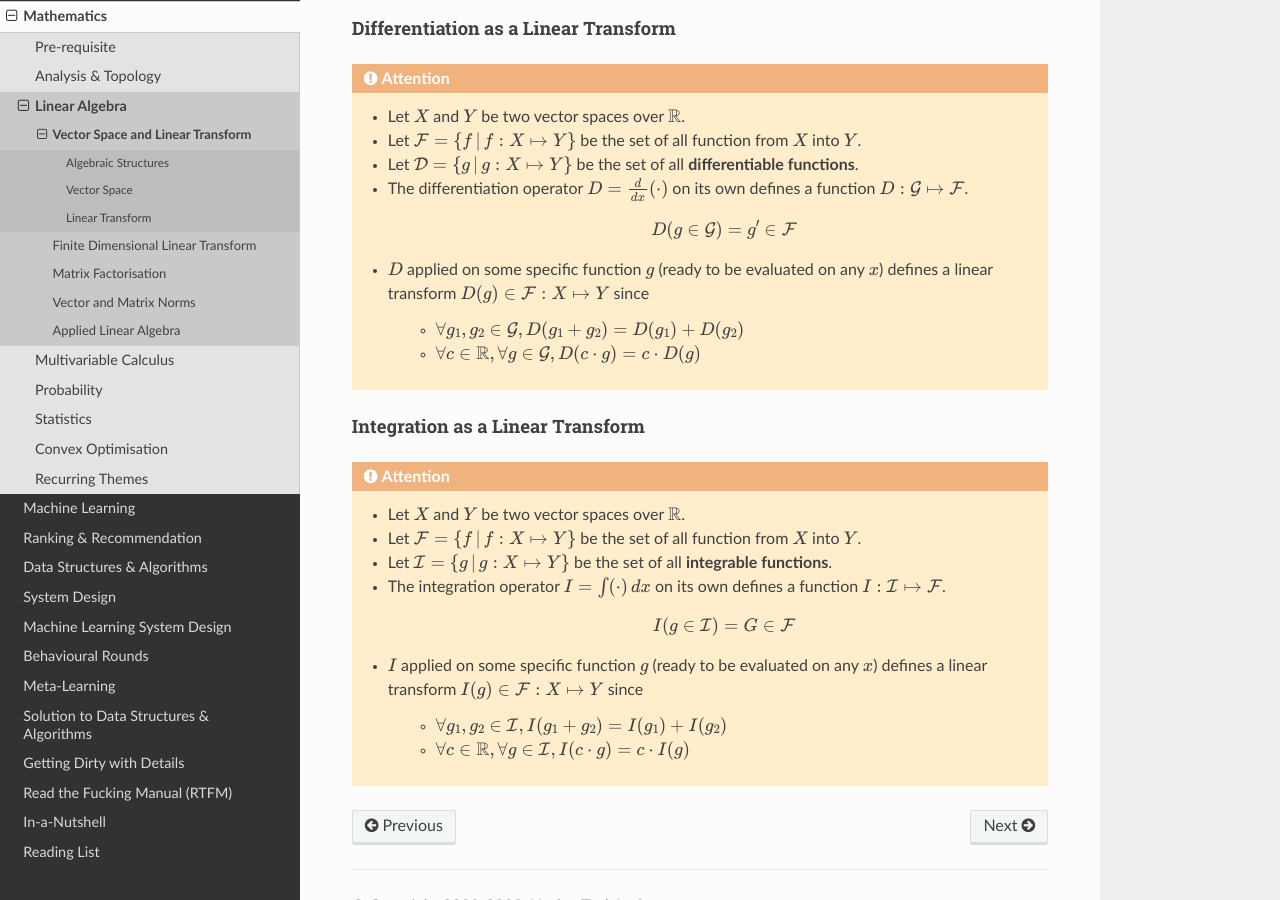
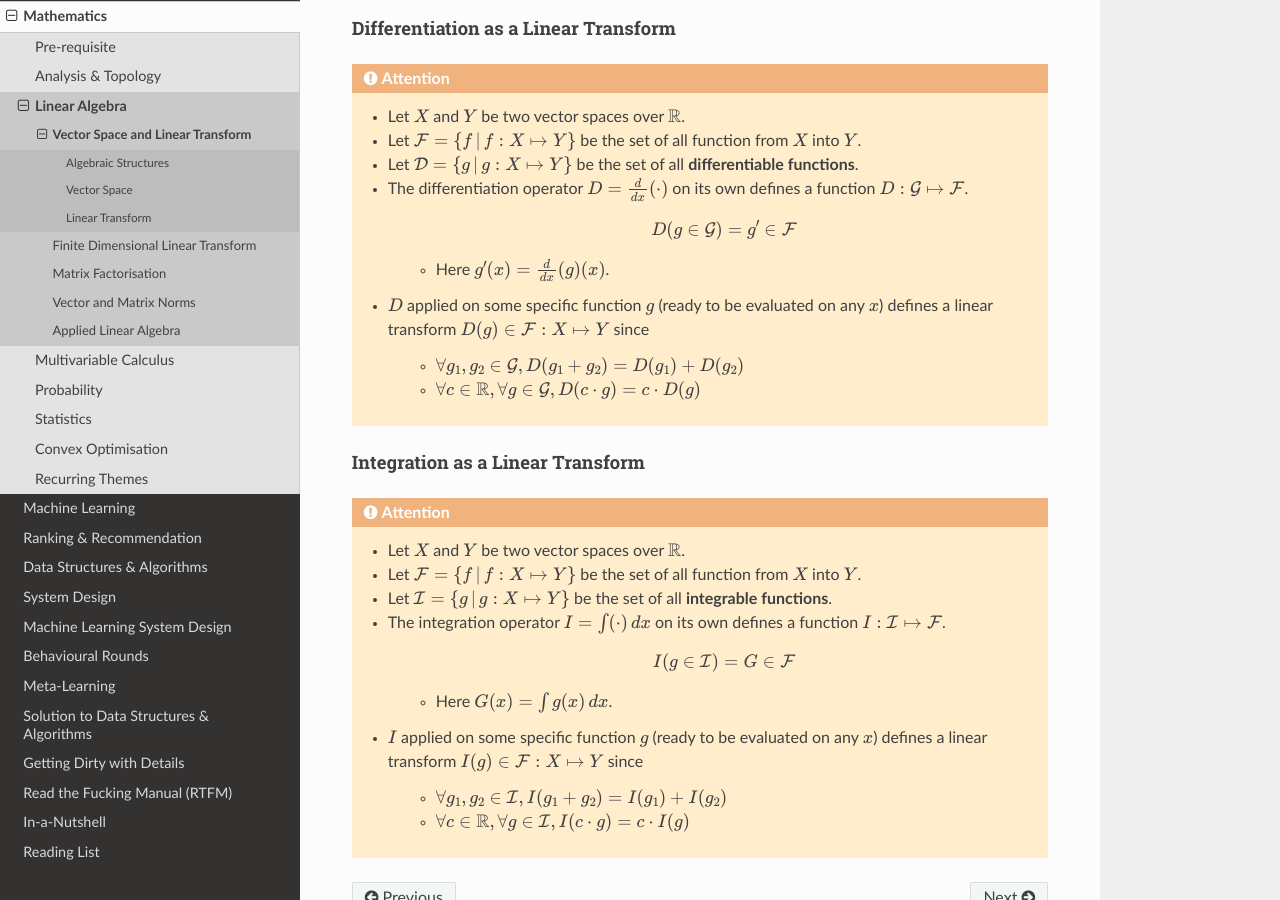
Before and after one commit to uselesstechjunks/leetcode, a Sphinx documentation site: the page built from docs/source/math/linalg/vecspace.rst, in a window 1280 px wide and 900 px high, scrolled down 5006 px. Built offline with Sphinx 7.4.7 and the Read the Docs theme 2.0.0, drawn with Linux system fonts in a browser that asks for light colours.

Commit message:
Update vecspace.rst

```diff
--- a/docs/source/math/linalg/vecspace.rst
+++ b/docs/source/math/linalg/vecspace.rst
@@ -183,6 +183,7 @@ Differentiation as a Linear Transform
 	* The differentiation operator :math:`D=\frac{\mathop{d}}{\mathop{dx}}(\cdot)` on its own defines a function :math:`D:\mathcal{G}\mapsto\mathcal{F}`.
 
 		.. math:: D(g\in\mathcal{G})=g'\in\mathcal{F}
+		* Here :math:`g'(x)=\frac{\mathop{d}}{\mathop{dx}}(g)(x)`.
 	* :math:`D` applied on some specific function :math:`g` (ready to be evaluated on any :math:`x`) defines a linear transform :math:`D(g)\in\mathcal{F}:X\mapsto Y` since
 
 		* :math:`\forall g_1,g_2\in \mathcal{G}, D(g_1+g_2)=D(g_1)+D(g_2)`
@@ -197,6 +198,7 @@ Integration as a Linear Transform
 	* The integration operator :math:`I=\int(\cdot)\mathop{dx}` on its own defines a function :math:`I:\mathcal{I}\mapsto\mathcal{F}`.
 
 		.. math:: I(g\in\mathcal{I})=G\in\mathcal{F}
+		* Here :math:`G(x)=\int g(x)\mathop{dx}`.
 	* :math:`I` applied on some specific function :math:`g` (ready to be evaluated on any :math:`x`) defines a linear transform :math:`I(g)\in\mathcal{F}:X\mapsto Y` since
 
 		* :math:`\forall g_1,g_2\in \mathcal{I}, I(g_1+g_2)=I(g_1)+I(g_2)`
```
